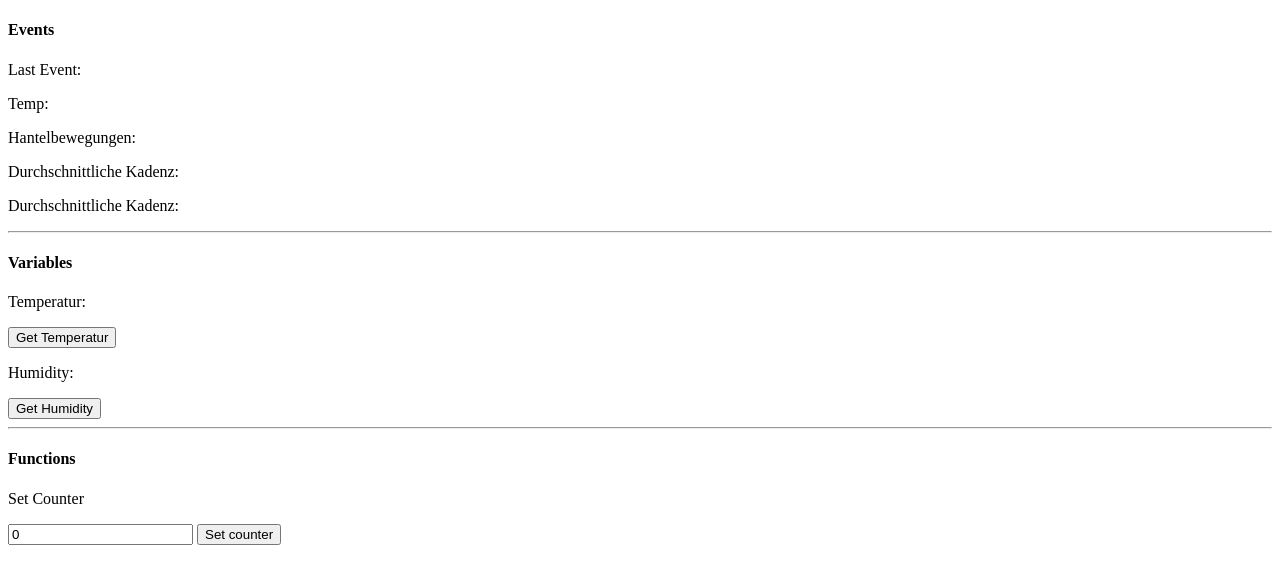
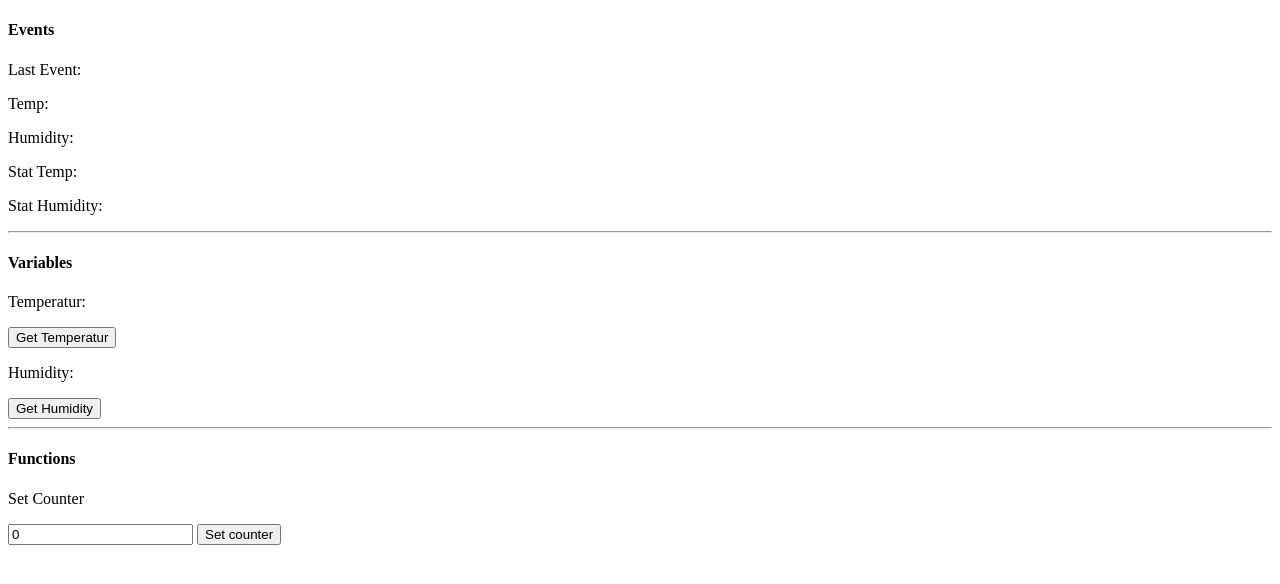
Before and after one commit to zhaw-Chrisma8/particle-backend-hs21-master-chrisma8, a plain HTML site: page public/SePro.html in a window 1280 px wide. Drawn offline with nearby package versions, Linux system fonts and the light colour scheme; no server answers.

Commit message:
Anpassung

```diff
--- a/public/SePro.html
+++ b/public/SePro.html
@@ -13,9 +13,9 @@
     <p>Last Event: <span id="lastevent"></span></p>
     <!-- <p>Counter (Event): <span id="counterevent"></span></p> -->
     <p>Temp: <span id="Tempevent"></span></p>
-    <p>Hantelbewegungen: <span id="Humevent"></span></p>
-    <p>Durchschnittliche Kadenz: <span id="StatTemp"></span></p>
-    <p>Durchschnittliche Kadenz: <span id="StatHum"></span></p>
+    <p>Humidity: <span id="Humevent"></span></p>
+    <p>Stat Temp: <span id="StatTemp"></span></p>
+    <p>Stat Humidity: <span id="StatHum"></span></p>
 
     <hr>
     <h4>Variables</h4>
```
